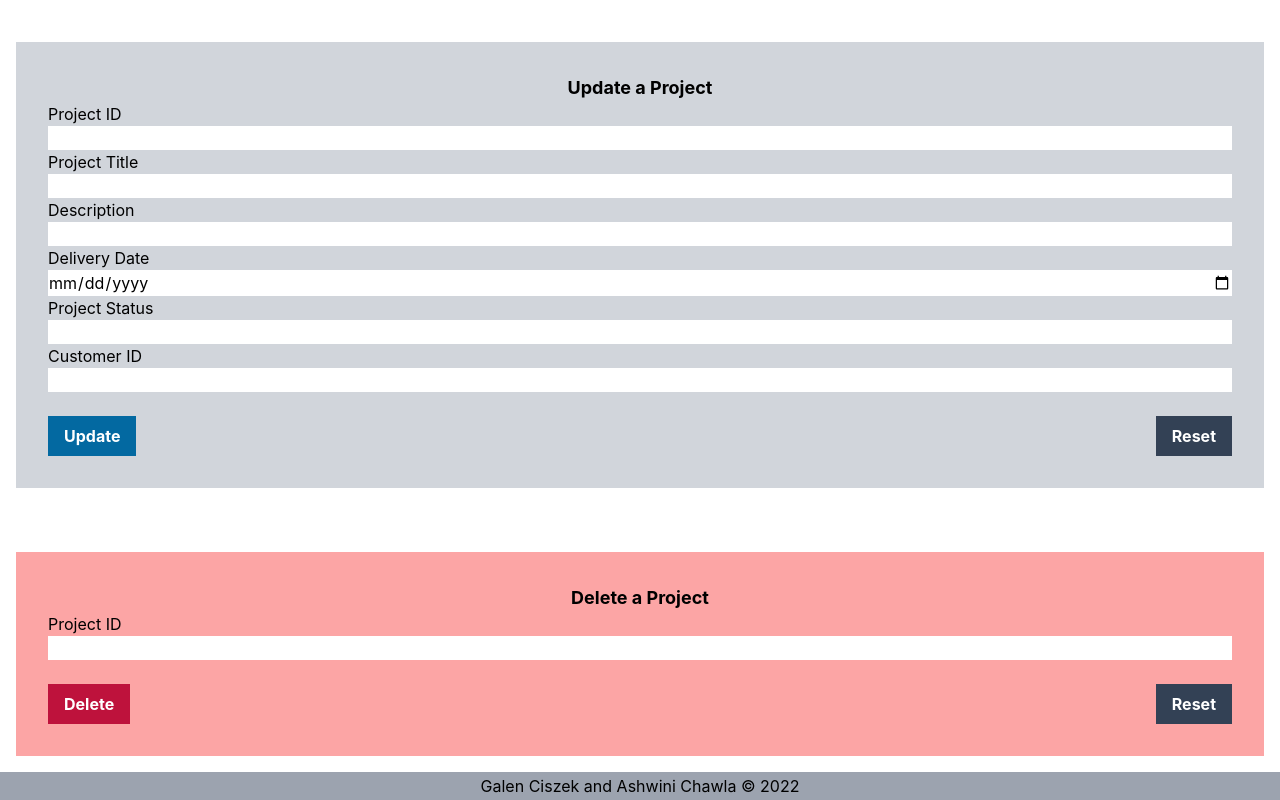
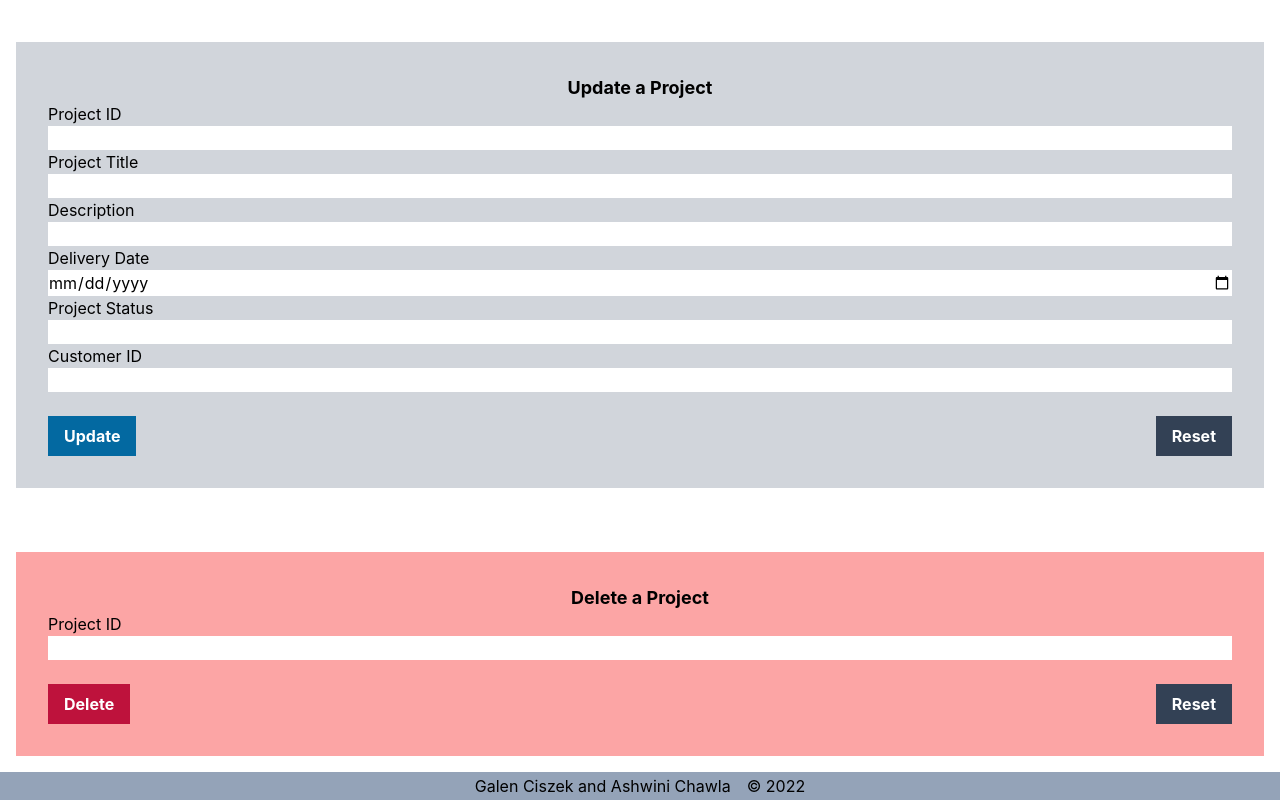
Before and after one commit to galenczk/Agenda-Master, a React (Create React App) app: page / in a window 1280 px wide. Shown: the part 616-1416 px from the top of the page. Built offline with nearby package versions, Linux system fonts and the light colour scheme.

Commit message:
Changed footer.

```diff
--- a/src/App.js
+++ b/src/App.js
@@ -36,8 +36,13 @@ export default function App() {
           </Routes>
         </main>
 
-        <footer class="text-center bg-gray-400 p-0.5">
-          <p>Galen Ciszek and Ashwini Chawla &copy; 2022</p>
+        <footer class="flex justify-center text-center bg-slate-400 p-0.5">
+          <p
+            class="mr-2"
+          >Galen Ciszek and Ashwini Chawla</p>
+          <p
+            class="ml-2"
+          > &copy; 2022</p>
         </footer>
       </Router>
     </div>
```
